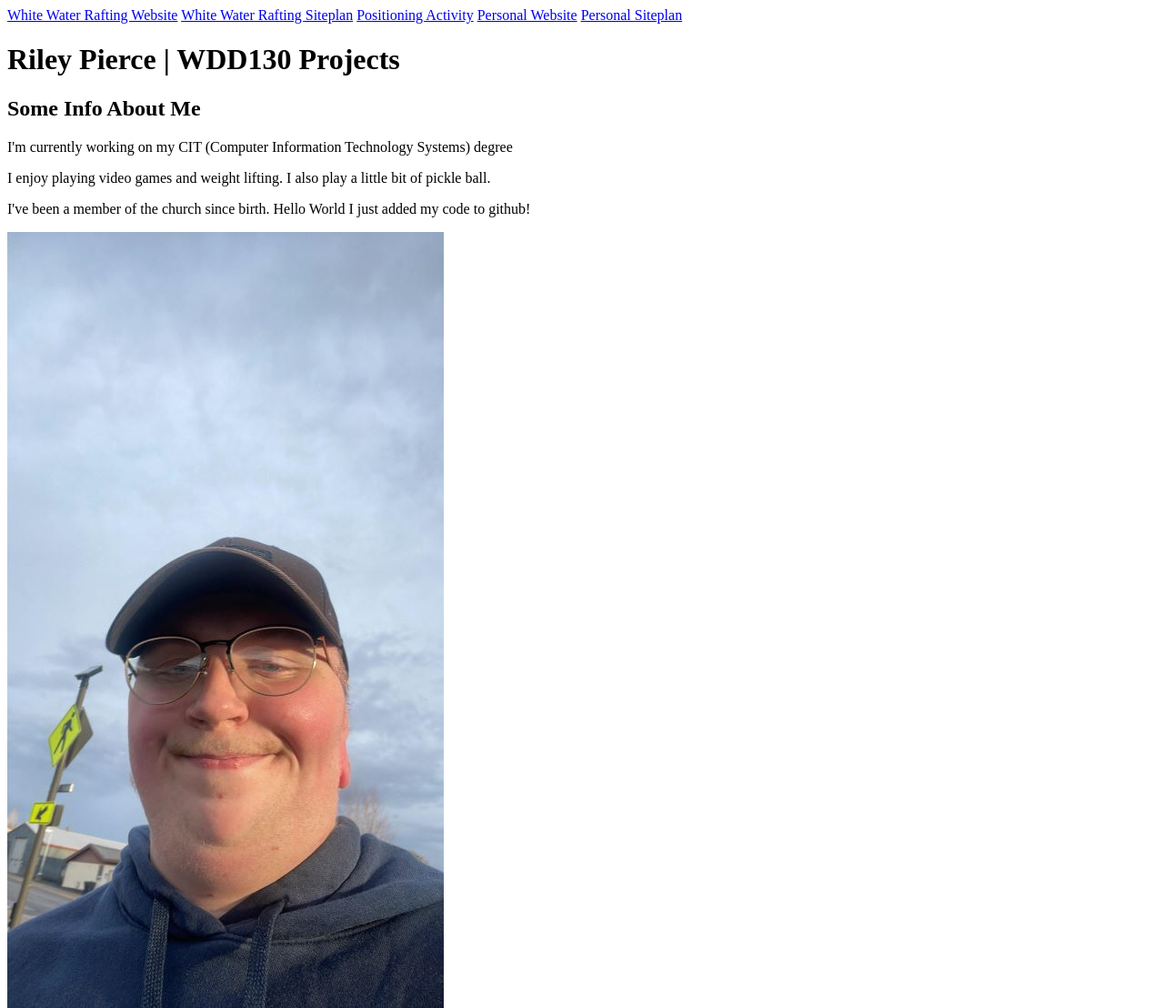
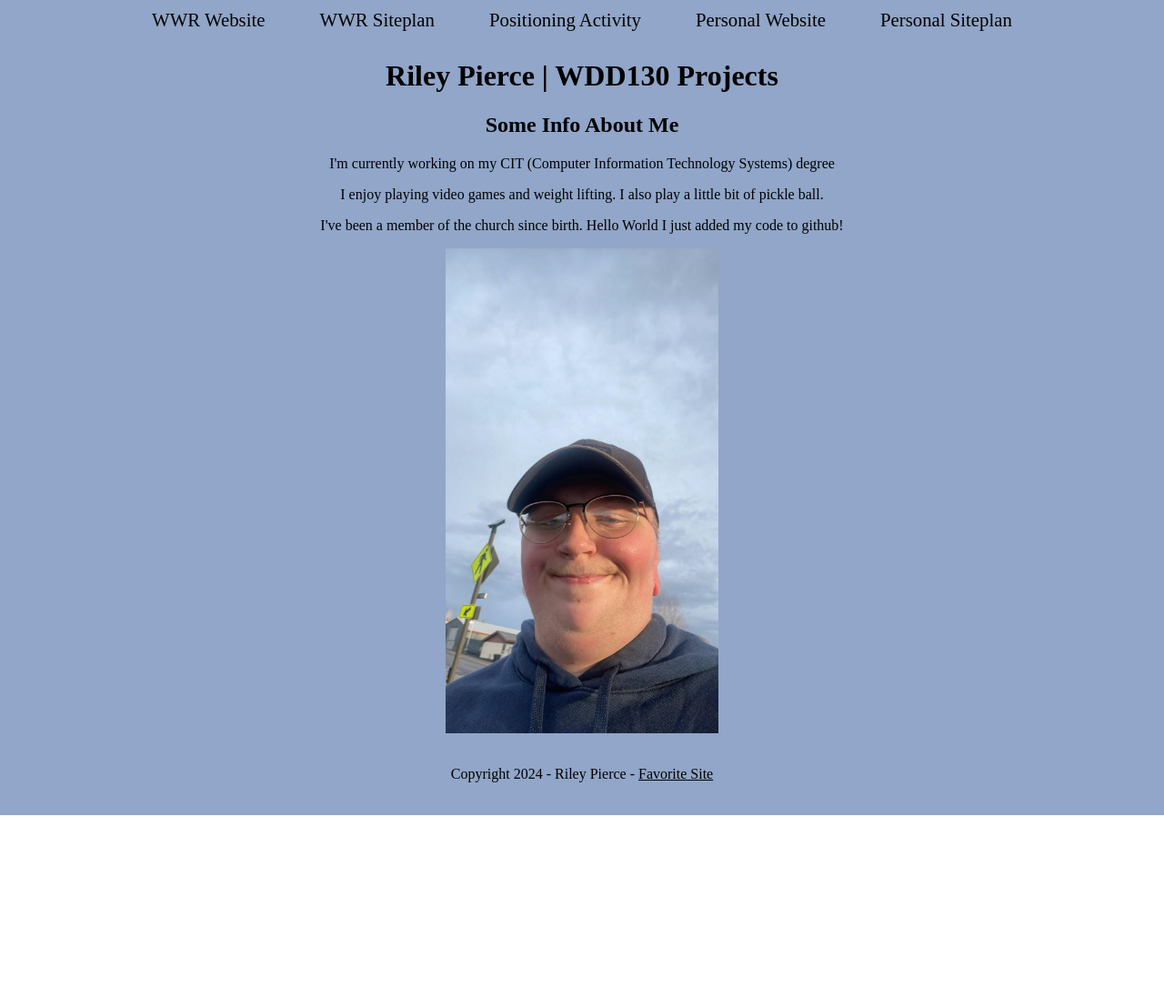
Before and after one commit to PapaPaint/wdd130, a plain HTML site: page index.html in a window 1280 px wide. Shown: the whole page at 91% size. After the commit the page ends 896 px from the top, so only its background shows below. Drawn offline with Linux system fonts and the light colour scheme.

Commit message:
added css and made my html file look better

```diff
--- a/index.html
+++ b/index.html
@@ -6,13 +6,14 @@
     <meta http-equiv="X-UA-Compatible" content="IE-edge">
     <meta name="viewport" content="width=device-width, initial-scale=1.0">
     <title>WDD130 | Home</title>
+    <link rel="stylesheet" href="styles.css">
 </head>
 
 <body>
     <header>
         <nav>
-            <a href="wwr/index.html">White Water Rafting Website</a>
-            <a href="wwr/site-plan-rafting.html">White Water Rafting Siteplan</a>
+            <a href="wwr/index.html">WWR Website</a>
+            <a href="wwr/site-plan-rafting.html">WWR Siteplan</a>
             <a href="positioning.html">Positioning Activity</a>
             <a href="#">Personal Website</a>
             <a href="#">Personal Siteplan</a>
@@ -25,6 +26,12 @@
             <p>I've been a member of the church since birth. Hello World I just added my code to github!</p>
             <img src="riley.jpg" alt="Image of Riley">
         </main>
+        <footer>
+            <p>Copyright 2024 - Riley Pierce -
+                <a href="https://www.imdb.com/"
+                target="_blank">Favorite Site</a>
+            </p>
+        </footer>
     </header>
 </body>
 
--- /dev/null
+++ b/styles.css
@@ -0,0 +1,59 @@
+
+body{
+    margin: 0;
+    padding: 0
+}
+#content{
+    max-width: 1000px;
+
+    margin: 0 auto;
+}
+header, footer{
+    background-color: rgb(145, 166, 200);
+}
+h1, h2{
+    text-align: center;
+}
+.nav_link{
+    padding: 20px;
+    margin: 0 10px;
+    font-size: 1.3em;
+
+}
+nav{
+    display: flex;
+    justify-content: center;
+}
+img{
+    width: 300px;
+    display: block;
+    margin: 0 auto;
+}
+
+a{
+    color: black;
+
+}
+nav a{
+    text-decoration: none;
+    padding: 10px 20px;
+    margin: 0 10px;
+    font-size: 1.3em;
+}
+nav a:hover{
+    color: navy;
+    background-color: white;
+}
+p, h3{
+    text-align: center;
+}
+#main_title{
+    font-size: 4em;
+    text-align: center;
+}
+#sub_title{
+    color: rgb(201, 139, 24);
+}
+footer{
+    padding: 20px;
+}
```
